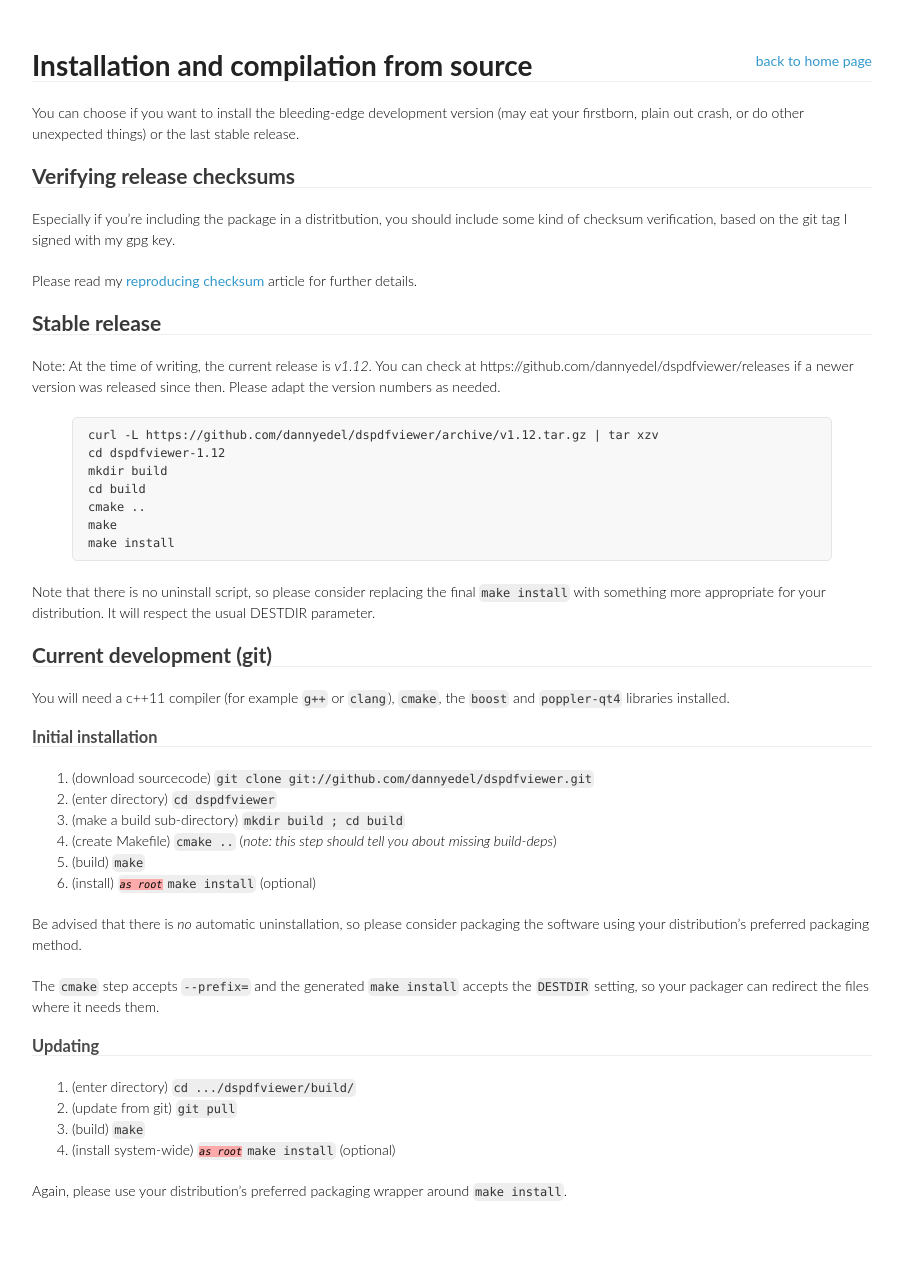
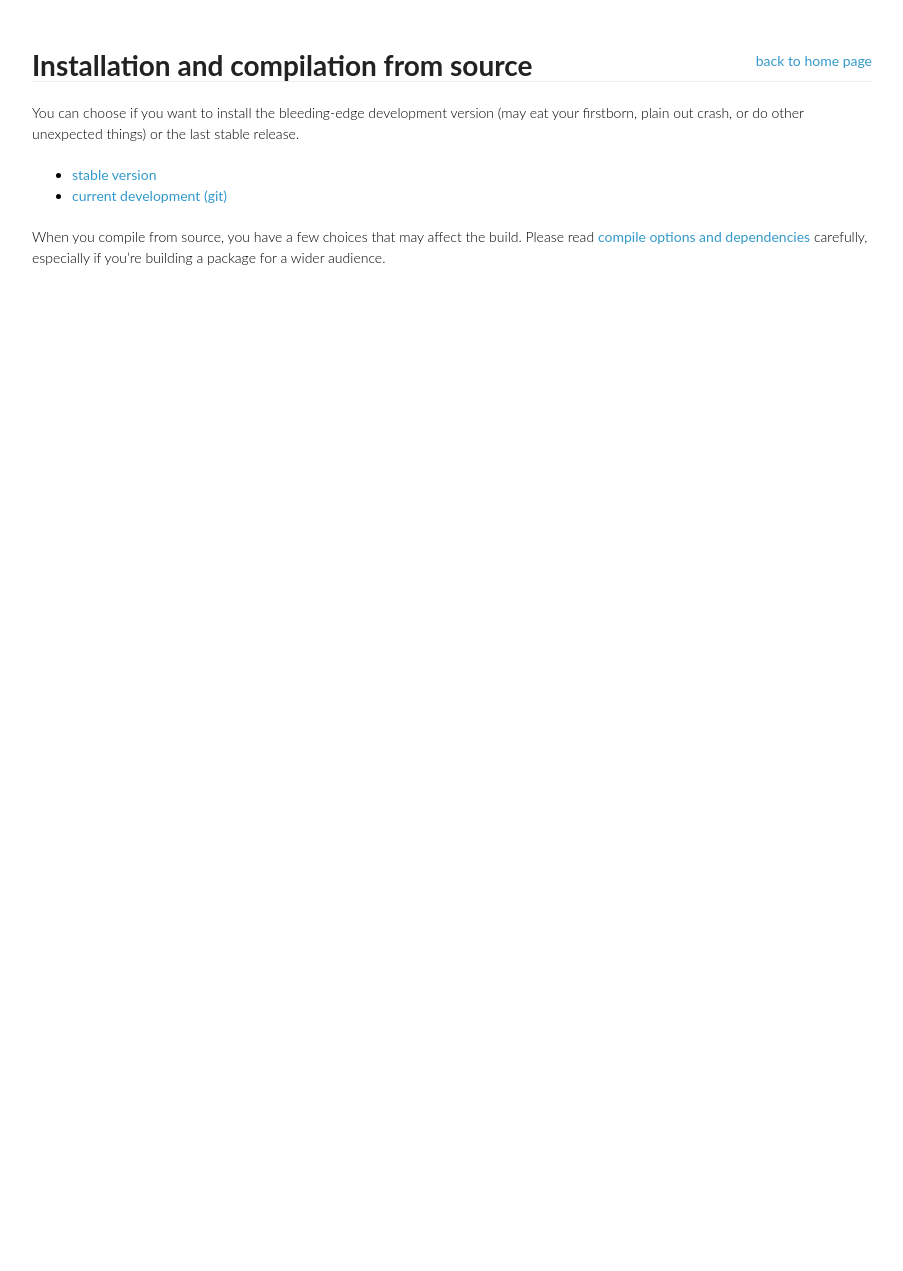
Before and after one commit to dannyedel/dspdfviewer, a Jekyll site: the page built from installation/index.md, in a window 1280 px wide. Shown: the whole page, without its empty margins (188-1091 px from the left). Built offline with Jekyll 4.4.1, drawn with Linux system fonts in a browser that asks for light colours; Markdown is read by kramdown in place of the engine named in the settings; after the commit the page ends 900 px from its top, so only the background shows below that.

Commit message:
document compile options

```diff
--- a/installation/index.md
+++ b/installation/index.md
@@ -7,77 +7,13 @@
 (may eat your firstborn, plain out crash, or do other unexpected things) or the
 last stable release.
 
-## Verifying release checksums
+* [stable version]
+* [current development (git)]
 
-Especially if you're including the package in a distritbution, you should
-include some kind of checksum verification, based on the git tag I signed
-with my gpg key.
+When you compile from source, you have a few choices that may affect the build.
+Please read [compile options and dependencies][compile options] carefully,
+especially if you're building a package for a wider audience.
 
-Please read my [reproducing checksum] article for further details.
-
-[reproducing checksum]: http://blog.danny-edel.de/2015/07/31/reproducing-github-tarball-checksum/
-
-## Stable release
-
-Note: At the time of writing, the current release is *v1.12*. You can check at
-https://github.com/dannyedel/dspdfviewer/releases
-if a newer version was released since then.
-	Please adapt the version numbers as needed.
-
-{% highlight bash %}
-curl -L https://github.com/dannyedel/dspdfviewer/archive/v1.12.tar.gz | tar xzv
-cd dspdfviewer-1.12
-mkdir build
-cd build
-cmake ..
-make
-make install
-{% endhighlight %}
-
-Note that there is no uninstall script, so please consider replacing the final
-`make install` with something more appropriate for your distribution.
-It will respect the usual DESTDIR parameter.
-
-## Current development (git)
-
-You will need a c++11 compiler (for example `g++` or `clang`), `cmake`,
-the `boost` and `poppler-qt4` libraries installed.
-
-### Initial installation
-
-1. (download sourcecode)
-   `git clone git://github.com/dannyedel/dspdfviewer.git`
-2. (enter directory)
-   `cd dspdfviewer`
-3. (make a build sub-directory)
-   `mkdir build ; cd build`
-4. (create Makefile)
-   `cmake ..`
-   (*note: this step should tell you about missing build-deps*)
-5. (build)
-   `make`
-6. (install)
-   <span class="root">`make install`</span>
-   (optional)
-
-Be advised that there is *no* automatic uninstallation,
-so please consider packaging
-the software using your distribution's preferred packaging method.
-
-The `cmake` step accepts `--prefix=` and the generated
-`make install` accepts the `DESTDIR` setting, so your packager can
-redirect the files where it needs them.
-
-### Updating
-
-1. (enter directory)
-   `cd .../dspdfviewer/build/`
-2. (update from git)
-   `git pull`
-3. (build)
-   `make`
-4. (install system-wide)
-   <span class="root">`make install`</span>
-   (optional)
-
-Again, please use your distribution's preferred packaging wrapper around `make install`.
+[stable version]: /installation/source/stable.html
+[current development (git)]: /installation/source/git.html
+[compile options]: /installation/source/options.html
```
Also changed, not shown: installation/source/git.md (added, +49 -0 lines), installation/source/options.md (added, +70 -0 lines), installation/source/stable.md (added, +26 -0 lines).
